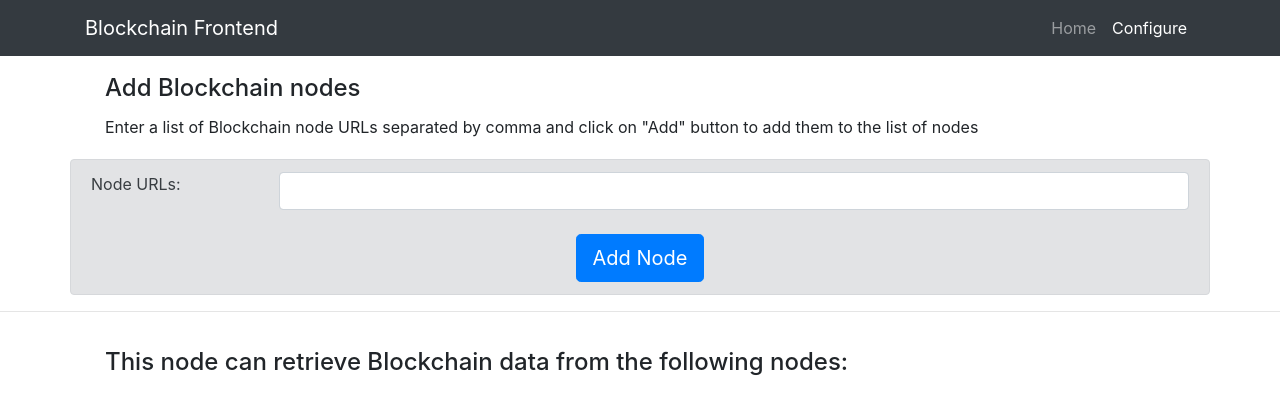
After one commit to mjmichael73/pow-blockchain-python, a Flask app: page /configure in a window 1280 px wide. The commit adds this page. Shown: the top 414 px of the page. Run offline with Flask 3, Linux system fonts and the light colour scheme; data that the repository does not hold is empty; some libraries are stand-ins or nearby versions.

Commit message:
Add Register Node, Consensus, ...

```diff
--- a/blockchain/blockchain.py
+++ b/blockchain/blockchain.py
@@ -26,6 +26,15 @@ class Blockchain:
         self.node_id = str(uuid4()).replace("-", "")
         # Create the genesis block
         self.create_block(0, "00")
+
+    def register_node(self, node_url):
+        parsed_url = urlparse(node_url)
+        if parsed_url.netloc:
+            self.nodes.add(parsed_url.netloc)
+        elif parsed_url.path:
+            self.nodes.add(parsed_url.path)
+        else:
+            raise ValueError("Invalid URL")
 
     def create_block(self, nonce, previous_hash):
         """
@@ -129,7 +138,6 @@ class Blockchain:
 
         return True
 
-    @staticmethod
     def submit_transaction(
         self, sender_public_key, recipient_public_key, signature, amount
     ):
@@ -156,15 +164,6 @@ class Blockchain:
             else:
                 return False
 
-    def register_node(self, node_url):
-        parsed_url = urlparse(node_url)
-        if parsed_url.netloc:
-            self.nodes.add(parsed_url.netloc)
-        elif parsed_url.path:
-            self.nodes.add(parsed_url.path)
-        else:
-            raise ValueError("Invalid URL")
-
 
 # Instantiate the Blockchain
 blockchain = Blockchain()
@@ -177,6 +176,11 @@ CORS(app)
 @app.route("/")
 def index():
     return render_template("./index.html")
+
+
+@app.route("/configure")
+def configure():
+    return render_template("./configure.html")
 
 
 @app.route("/transactions/get", methods=["GET"])
@@ -255,19 +259,34 @@ def get_nodes():
     return jsonify(response), 200
 
 
+@app.route("/nodes/resolve", methods=["GET"])
+def consensus():
+    replaced = blockchain.resolve_conflicts()
+
+    if replaced:
+        response = {"message": "Our chain was replaced", "new_chain": blockchain.chain}
+    else:
+        response = {"message": "Our chain is authoritative", "chain": blockchain.chain}
+    return jsonify(response), 200
+
+
 @app.route("/nodes/register", methods=["POST"])
 def register_node():
     values = request.form
+    # 127.0.0.1:5002,127.0.0.1:5003, 127.0.0.1:5004
     nodes = values.get("nodes").replace(" ", "").split(",")
+
     if nodes is None:
         return "Error: Please supply a valid list of nodes", 400
+
     for node in nodes:
         blockchain.register_node(node)
+
     response = {
-        "message": "New nodes have been added",
-        "total_nodes": list(blockchain.nodes),
+        "message": "Nodes have been added",
+        "total_nodes": [node for node in blockchain.nodes],
     }
-    return jsonify(response), 201
+    return jsonify(response), 200
 
 
 if __name__ == "__main__":
--- /dev/null
+++ b/blockchain/templates/configure.html
@@ -0,0 +1,128 @@
+<!doctype html>
+<html lang="en">
+<head>
+    <meta charset="UTF-8">
+    <meta name="viewport"
+          content="width=device-width, user-scalable=no, initial-scale=1.0, maximum-scale=1.0, minimum-scale=1.0">
+    <meta http-equiv="X-UA-Compatible" content="ie=edge">
+    <title>Blockchain Frontend</title>
+
+    <link rel="stylesheet" href="/static/vendor/bootstrap/css/bootstrap.min.css">
+    <link rel="stylesheet" href="/static/vendor/DataTables/css/datatables.min.css">
+    <link rel="stylesheet" href="/static/vendor/font-awesome/font-awesome.min.css">
+    <link rel="stylesheet" href="/static/css/custom.css">
+
+</head>
+<body>
+
+    <nav class="navbar navbar-expand-lg navbar-dark bg-dark fixed-top">
+        <div class="container">
+            <a href="#" class="navbar-brand">Blockchain Frontend</a>
+
+            <div class="collapse navbar-collapse">
+                <ul class="navbar-nav ml-auto">
+                    <li class="nav-item">
+                        <a href="/" class="nav-link">Home</a>
+                    </li>
+                    <li class="nav-item active">
+                        <a href="/configure" class="nav-link">Configure</a>
+                    </li>
+                </ul>
+            </div>
+        </div>
+    </nav>
+
+    <!-- Add nodes -->
+    <div class="container">
+      <div class="row">
+        <div class="col-lg-12">
+          <div class="card-body">
+            <h4 class="card-title">Add Blockchain nodes</h4>
+            <p class="card-text">Enter a list of Blockchain node URLs separated by comma and click on "Add" button to add them to the list of nodes</p>
+          </div>
+        </div>
+      </div>
+    </div>
+
+    <div class="container alert alert-secondary">
+      <form id="node_form">
+        <div class="row">
+          <label class="col-sm-2">Node URLs:</label>
+          <div class="col-sm-10">
+            <input type="text" name="nodes" id="nodes" rows="2" class="form-control">
+          </div>
+        </div>
+
+        <br>
+
+        <div class="row">
+          <div class="col-lg-12 text-center">
+            <input type="button" id="add_node_button" class="btn btn-primary btn-lg" value="Add Node">
+          </div>
+        </div>
+      </form>
+    </div>
+
+    <hr>
+
+    <!-- List of nodes -->
+    <div class="container">
+      <div class="row">
+
+        <div class="col-lg-12">
+          <div class="card-body">
+            <h4 class="card-title">This node can retrieve Blockchain data from the following nodes:</h4>
+          </div>
+        </div>
+
+        <div class="col-lg-12" id="list_nodes">
+
+        </div>
+
+      </div>
+    </div>
+
+    <script src="/static/vendor/jquery/jquery.min.js"></script>
+    <script src="/static/vendor/bootstrap/js/bootstrap.bundle.min.js"></script>
+    <script src="/static/vendor/DataTables/js/datatables.min.js"></script>
+    <script src="/static/vendor/DataTables/js/ellipsis.js"></script>
+
+    <script>
+        $(function() {
+            $('#add_node_button').click(function() {
+                $.ajax({
+                    url: '/nodes/register',
+                    type: 'POST',
+                    dataType: 'json',
+                    data: $('#node_form').serialize(),
+                    success: function(response) {
+                        document.getElementById('nodes').value = '';
+                        window.location.reload();
+                    },
+                    error: function(error) {
+                        console.log(error);
+                    }
+                });
+            });
+
+            $.ajax({
+                url: '/nodes/get',
+                type: 'GET',
+                success: function(response) {
+                    let nodes = '';
+                    for (i=0; i<response['nodes'].length; i++) {
+                        node = "<li><a href=http://" + response['nodes'][i] + ">" + response['nodes'][i] + "</a></li>"
+                        document.getElementById('list_nodes').innerHTML += node;
+                    }
+                },
+                error: function(error) {
+                    console.log(error);
+                }
+            });
+
+        });
+
+    </script>
+
+</body>
+</html>
```
Also changed, not shown: blockchain/templates/index.html (+20 -2 lines), blockchain_client/templates/view_transactions.html (+142 -0 lines).
